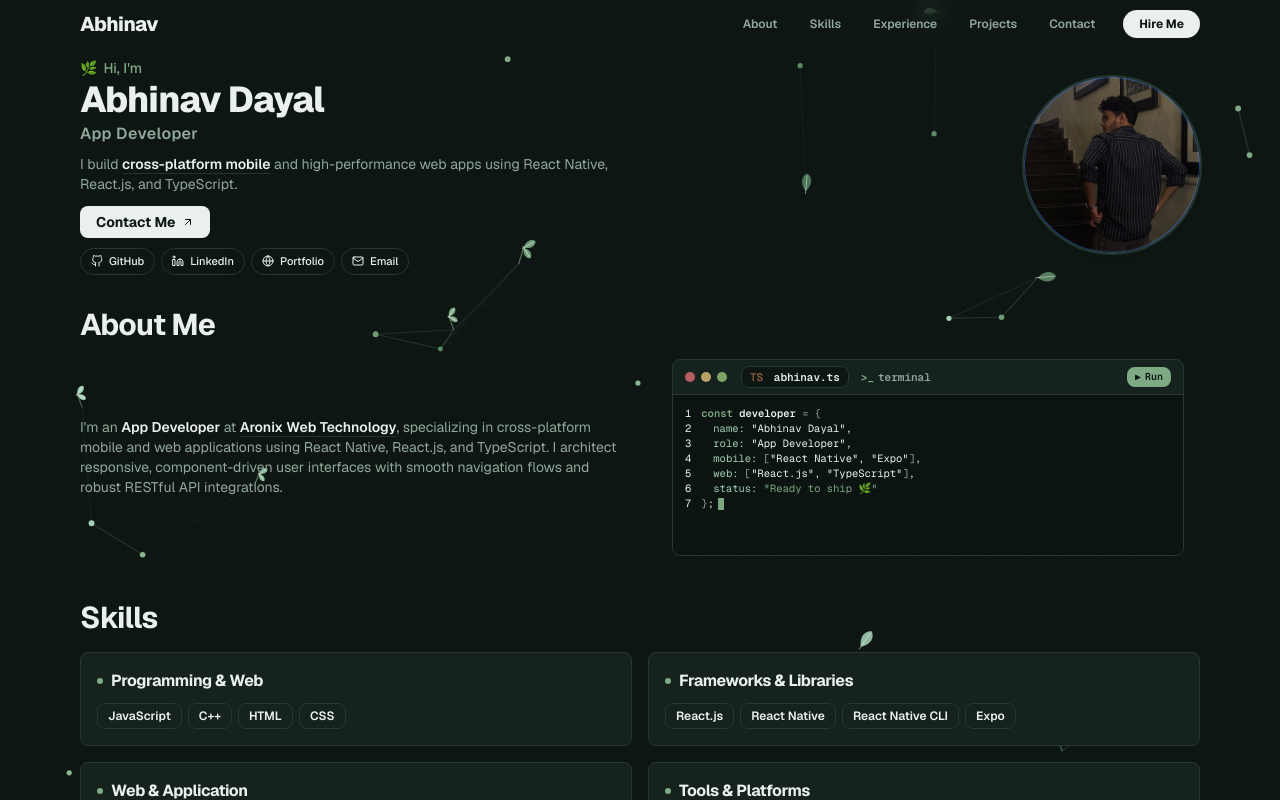
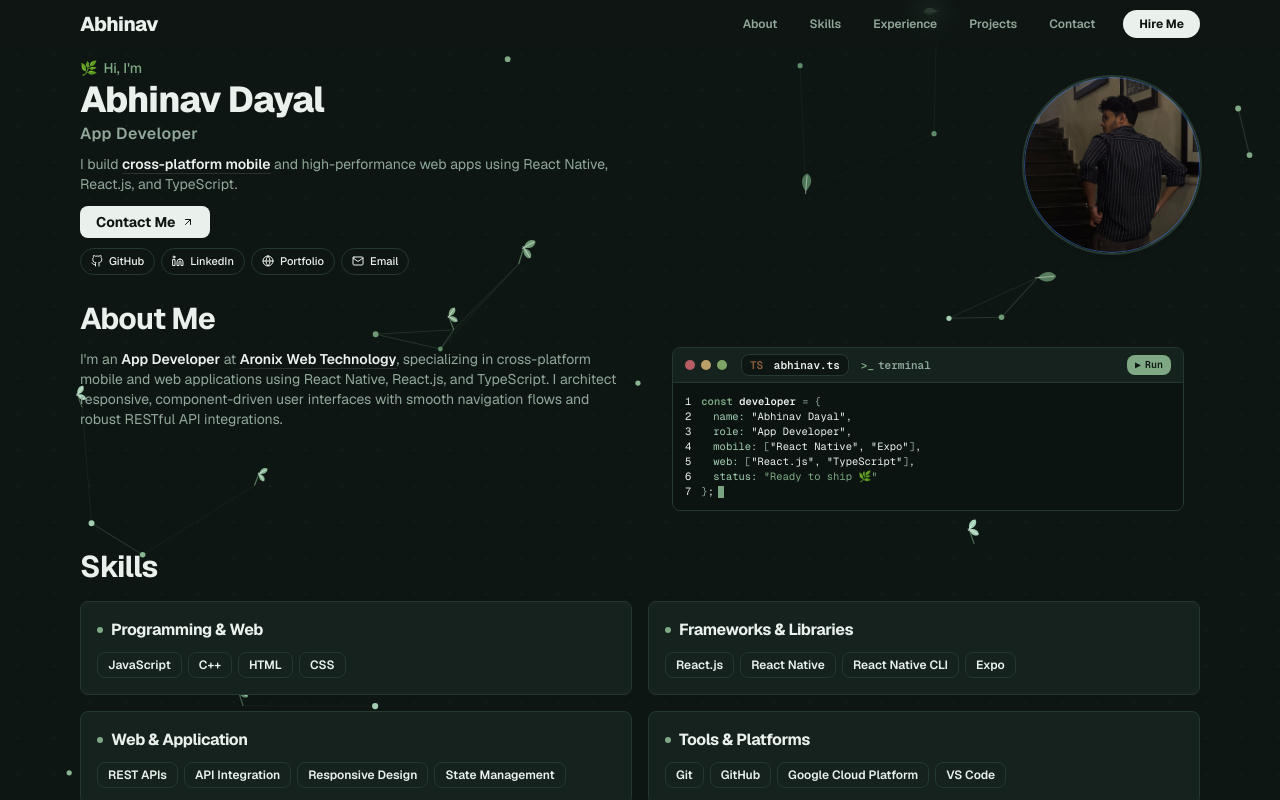
Before and after one commit to AbhinavXDayal/Portfolio, a React (Vite) app: page / in a window 1280 px wide. Shown: the top 800 px of the page. Built offline with nearby package versions, Linux system fonts and the light colour scheme.

Commit message:
Align About Me text to top into empty space and reduce section vertical height

```diff
--- a/src/components/sections/About.tsx
+++ b/src/components/sections/About.tsx
@@ -85,19 +85,19 @@ export const About: React.FC = () => {
   return (
     <section
       id="about"
-      className="w-full py-3 md:py-5 bg-transparent text-[var(--foreground)]"
+      className="w-full py-2 md:py-3.5 bg-transparent text-[var(--foreground)]"
     >
       <div className="max-w-6xl mx-auto px-4">
         {/* Section Header */}
-        <div className="flex flex-col items-center md:items-start text-center md:text-left mb-4">
+        <div className="flex flex-col items-center md:items-start text-center md:text-left mb-2.5">
           <h2 className="text-2xl md:text-3xl font-bold tracking-tight text-[var(--foreground)]">
             About Me
           </h2>
         </div>
 
-        <div className="grid grid-cols-1 md:grid-cols-2 gap-6 md:gap-8 items-center transition-all duration-300">
+        <div className="grid grid-cols-1 md:grid-cols-2 gap-6 md:gap-8 items-start transition-all duration-300">
           {/* Left Column Text */}
-          <div className="flex flex-col items-center md:items-start text-center md:text-left">
+          <div className="flex flex-col items-center md:items-start text-center md:text-left pt-0.5">
             <p className="text-xs sm:text-sm text-[var(--muted-foreground)] leading-relaxed">
               I'm an{" "}
               <span className="text-[var(--foreground)] font-semibold">
@@ -172,7 +172,7 @@ export const About: React.FC = () => {
               </div>
 
               {/* Content Area - Compact Height */}
-              <div className="p-3 bg-[#0B1310]/90 text-[11px] leading-tight min-h-[160px] max-h-[190px] overflow-y-auto">
+              <div className="p-2.5 sm:p-3 bg-[#0B1310]/90 text-[11px] leading-tight min-h-[125px] max-h-[155px] overflow-y-auto">
                 {activeTab === "code" ? (
                   <div className="flex gap-2.5">
                     {/* Line Numbers */}
@@ -211,8 +211,9 @@ export const About: React.FC = () => {
                       <div className="pl-3">
                         <span className="text-[#A3CEB3]">mobile:</span>{" "}
                         <span className="text-[#91A89B]">[</span>
-                        <span className="text-[#EAF1EC]">"React Native"</span>,{" "}
-                        <span className="text-[#EAF1EC]">"Expo"</span>
+                        <span className="text-[#EAF1EC]">
+                          "React Native"
+                        </span>, <span className="text-[#EAF1EC]">"Expo"</span>
                         <span className="text-[#91A89B]">]</span>,
                       </div>
                       <div className="pl-3">
```
